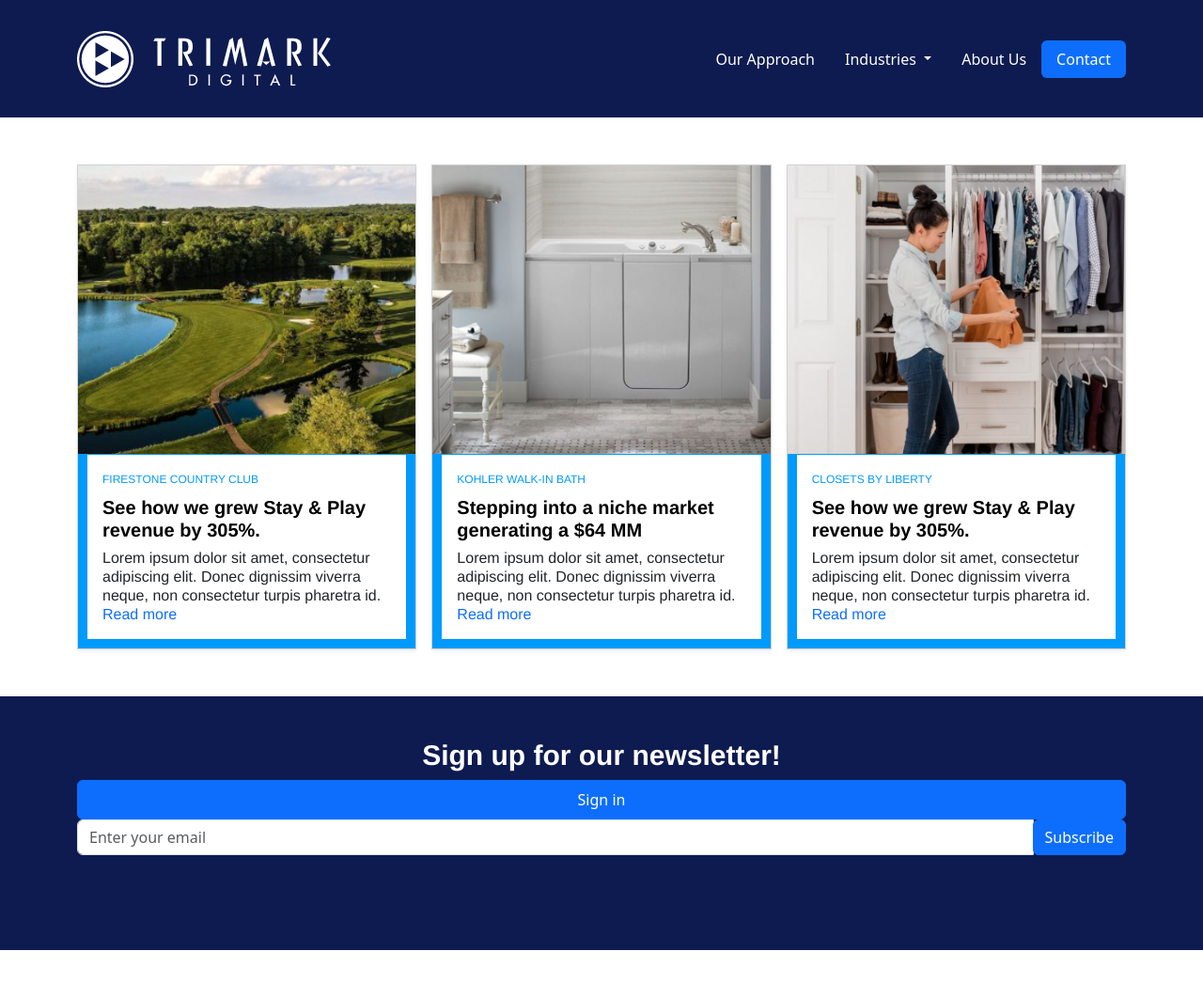
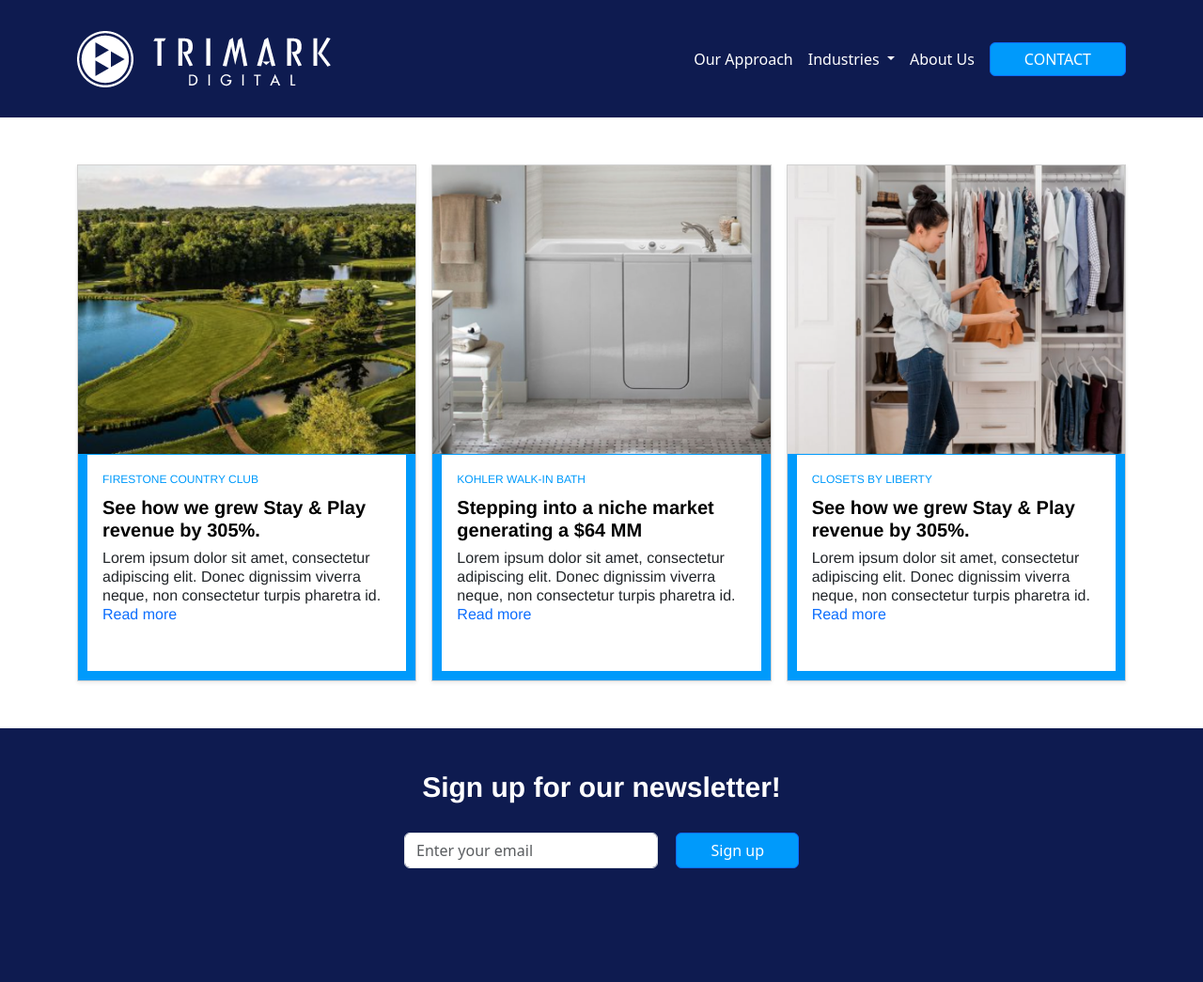
Before and after one commit to ccarper03/TriMark_TakeHomeTest, a website: page index.html in a window 1280 px wide. Shown: the whole page at 94% size. Before the commit the page ends 1011 px from the top, so only its background shows below. Drawn offline with nearby package versions, Linux system fonts and the light colour scheme.

Commit message:
completed signup

```diff
--- a/index.html
+++ b/index.html
@@ -35,11 +35,12 @@
                         </ul>
                     </div>
                     <li class="nav-item"><a href="#" class="nav-link">About Us</a></li>
-                    <li class="nav-item"><a href="#" class="nav-link active" aria-current="page">Contact</a></li>
+                    <li class="nav-item"><a class="btn btn-primary contact-btn" href="#" role="button">CONTACT</a></li>
                 </ul>
             </header>
         </div>
     </section>
+
     <!-- Blog -->
     <section id="blog">
         <div class="container">
@@ -85,21 +86,19 @@
             </div>
         </div>
     </section>
+
     <!-- CTA -->
     <section id="cta">
         <div class="container">
             <h2>Sign up for our newsletter!</h2>
-            <button class="btn btn-primary w-100 py-2" type="submit">Sign in</button>
-            <div class="input-group">
-                <input type="email" class="form-control" placeholder="Enter your email" required="">
-                <div class="input-group-append">
-                    <input type="submit" class="btn btn-primary" value="Subscribe">
-                </div>
+            <div class="input-group mx-auto">
+                <input type="email" class="form-control email-form rounded-end"  placeholder="Enter your email" required="">
+                <input type="submit" class="btn btn-primary submit-button rounded-start" value="Sign up">
             </div>
         </div>
     </section>
+
     <!-- Bootstrap Javascript CDN -->
     <script src="https://cdn.jsdelivr.net/npm/bootstrap@5.3.2/dist/js/bootstrap.bundle.min.js"></script>
 </body>
-
 </html>
--- a/scss/style.scss
+++ b/scss/style.scss
@@ -1,29 +1,25 @@
-// Custom.scss
-// Option A: Include all of Bootstrap
-
-// Include any default variable overrides here (though functions won't be available)
-
 @import "../node_modules/bootstrap/scss/bootstrap";
 
-// Then add additional custom code here
+$primary : #009AFB;
+$background: #0E1B50;
 
 header{
     height: 125px;
 }
 #navbar{
-    background-color: #0E1B50;
+    background-color: $background;
 }
 
 #navbar > div > header > ul a{
     color: white;
 }
 
-#navbar > div > header > ul > div > a{
-    padding: 12px 16px;
+#navbar header .contact-btn{
+padding: 5px 36px;
+background: $primary;
 }
-
 .dropdown-menu.menu.show{
-background-color: #0E1B50;
+background-color: $background;
 }
 
 .dropdown-menu.menu.show li .dropdown-item{
@@ -60,8 +56,8 @@
     font: normal normal normal 16px/20px Helvetica;
     letter-spacing: 0px;
     color: #1A0DAB;
+}
 
-}
 #blog .read-more a{
     text-decoration: none;
 }
@@ -71,6 +67,7 @@
     border-bottom-width: 10px !important;
     border-left-width: 10px !important;
     border-color: #009AFB !important;
+    padding-bottom: 50px;
 }
 
 #cta {
@@ -91,7 +88,17 @@
     opacity: 1;
 }
 
-#cta .container .signup{
-    width: 270px;
-    height: 38px;
+#cta .container .input-group{
+    width: 420px;
+    margin-top: 30px;
+
 }
+
+#cta .container .input-group .email-form{
+margin-right: 20px;
+}
+
+#cta .container .input-group .submit-button{
+    padding: 5px 36px;
+    background: $primary;
+}
```
Also changed, not shown: scss/style.css, 1 other file.
